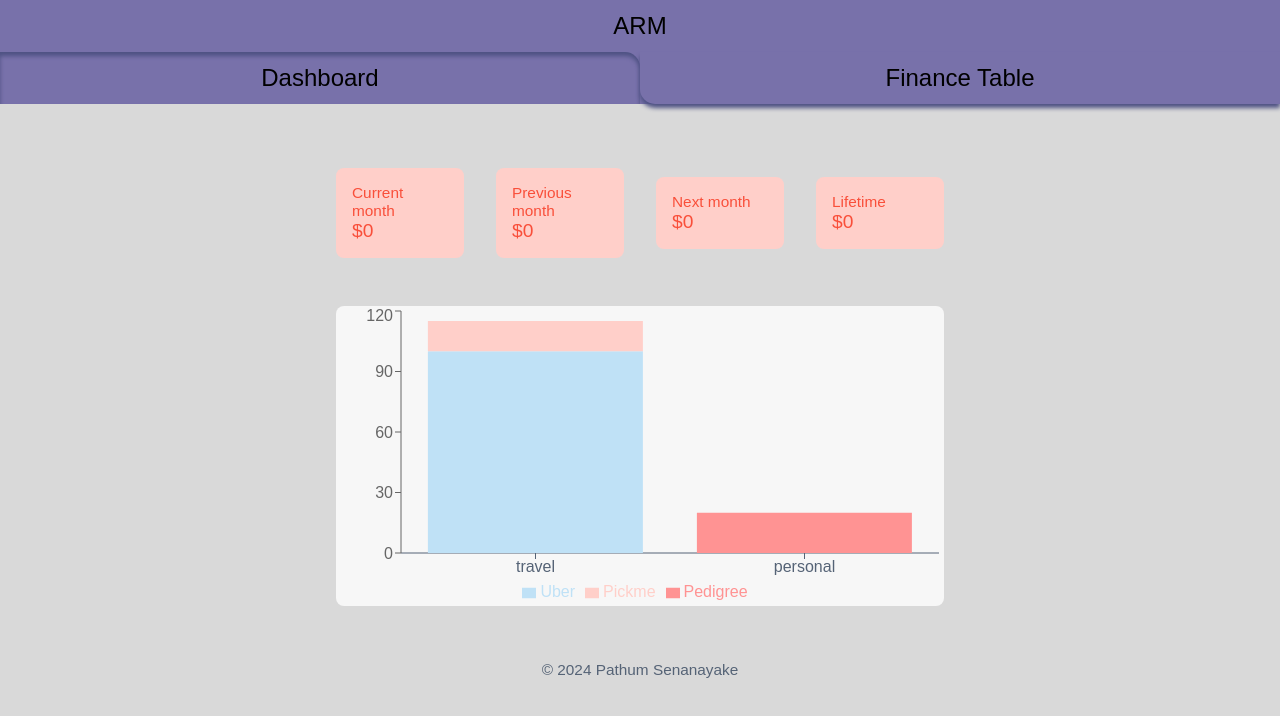
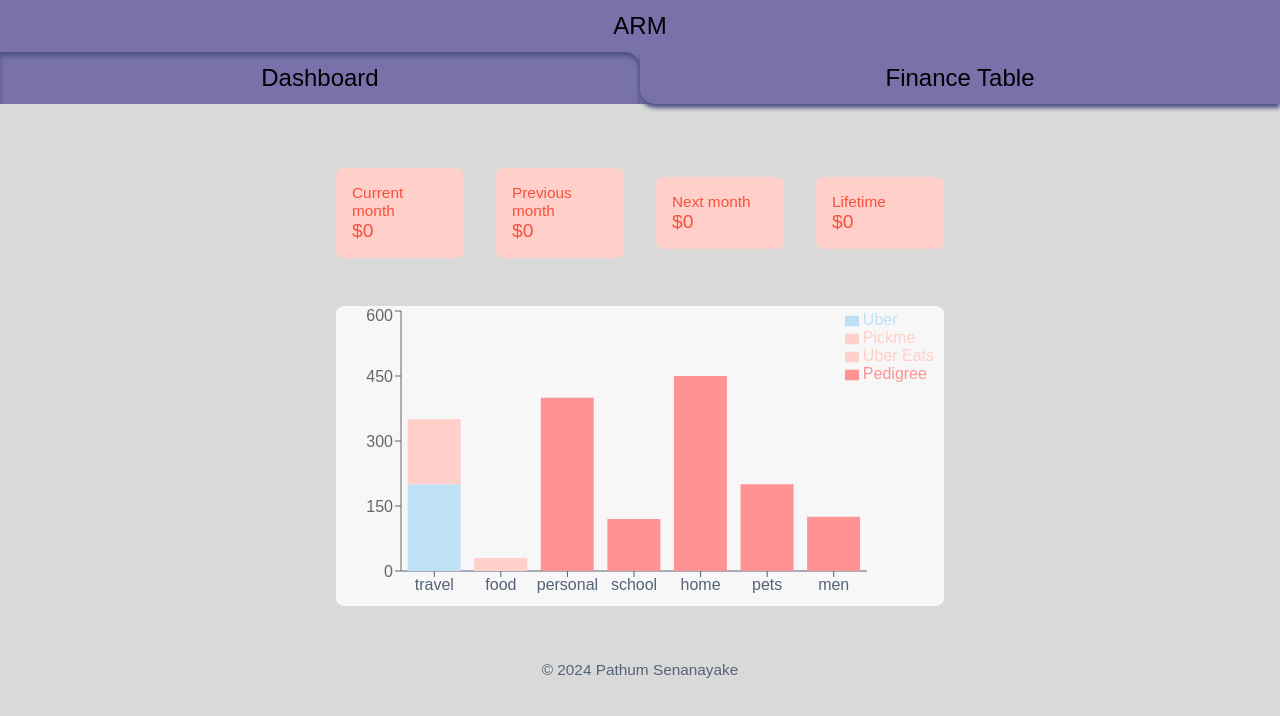
Before and after one commit to Pathum312/a-richer-me, a Next.js app: page /home in a window 1280 px wide. Shown: the top 716 px of the page. Built offline with nearby package versions, Linux system fonts and the light colour scheme; no server answers; the database is empty; a web font is replaced by a local one.

Commit message:
Basic stacked bar chart styling done

```diff
--- a/components/Graph.js
+++ b/components/Graph.js
@@ -13,8 +13,13 @@ import React from 'react';
 
 const CustomGraph = () => {
 	const data = [
-		{ uber: 100, pickme: 15, name: 'travel' },
-		{ pedigree: 20, name: 'personal' },
+		{ uber: 200, pickme: 150, name: 'travel' },
+		{ uber_eats: 30, name: 'food' },
+		{ pedigree: 400, name: 'personal' },
+		{ pedigree: 120, name: 'school' },
+		{ pedigree: 450, name: 'home' },
+		{ pedigree: 200, name: 'pets' },
+		{ pedigree: 125, name: 'men' },
 	];
 
 	return (
@@ -23,9 +28,19 @@ const CustomGraph = () => {
 				<XAxis dataKey="name" stroke="#556376" />
 				<YAxis />
 				<Tooltip />
-				<Legend />
+				<Legend
+					verticalAlign="right"
+					layout="vertical"
+					wrapperStyle={{ right: 0 }}
+				/>
 				<Bar dataKey="uber" stackId="category" fill="#bfe1f6" name="Uber" />
 				<Bar dataKey="pickme" stackId="category" fill="#ffcfc9" name="Pickme" />
+				<Bar
+					dataKey="uber_eats"
+					stackId="category"
+					fill="#ffcfc9"
+					name="Uber Eats"
+				/>
 				<Bar
 					dataKey="pedigree"
 					stackId="category"
```
